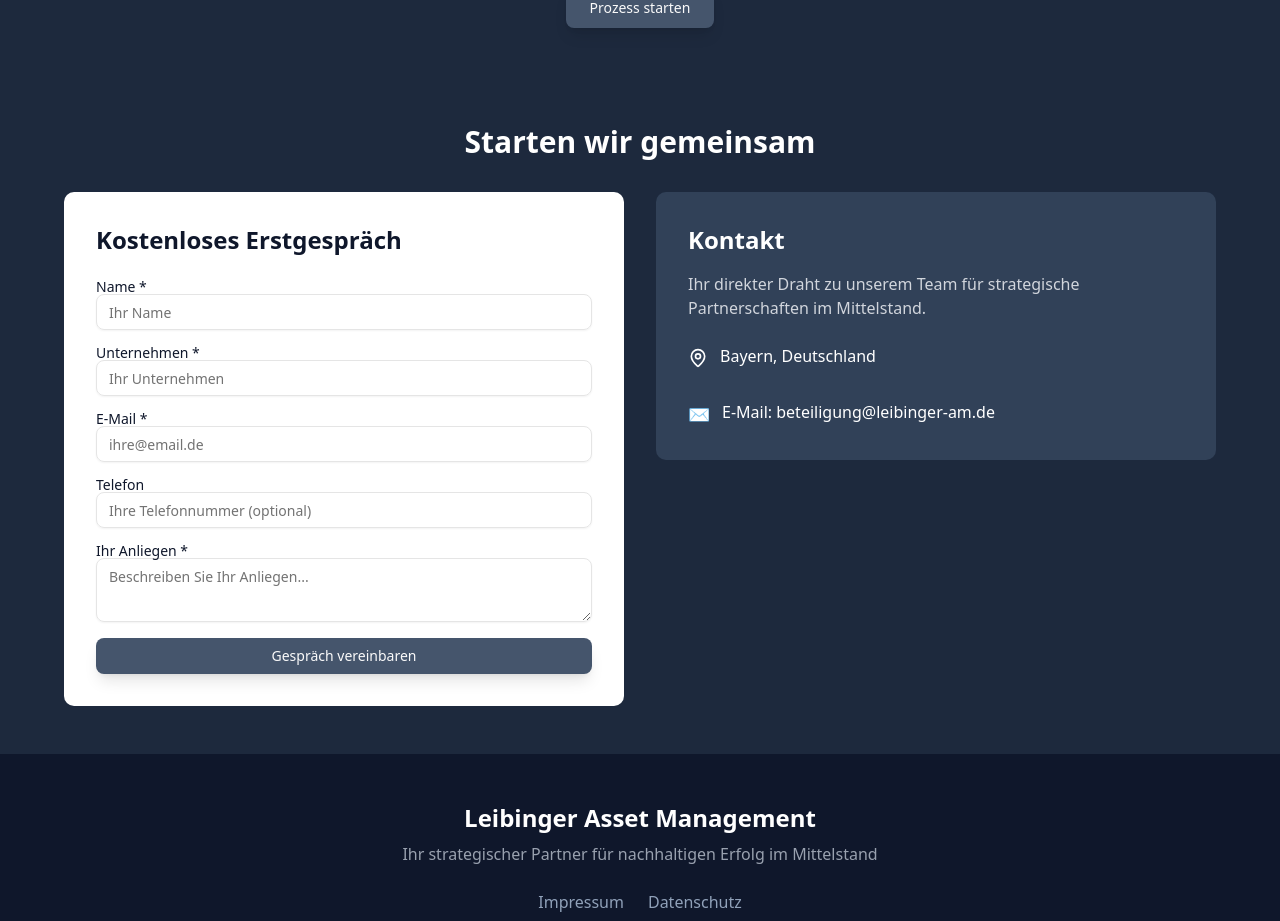
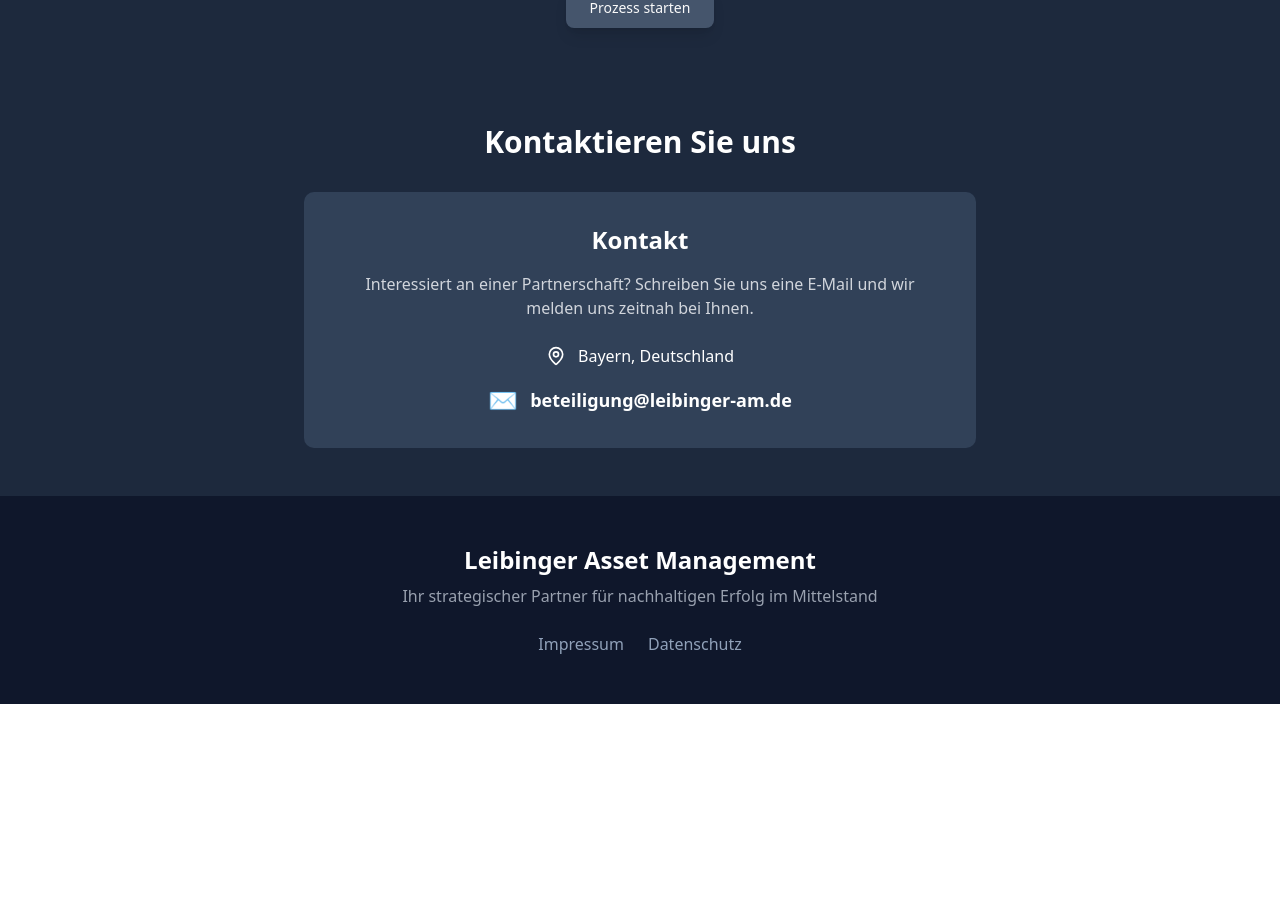
Before and after one commit to lazarosdoris-pista/leibinger-asset-website, a React (Vite) app: page / in a window 1280 px wide. Shown: the part 3320-4241 px from the top of the page. After the commit the page ends 4024 px from the top, so only its background shows below. Built offline with nearby package versions, Linux system fonts and the light colour scheme.

Commit message:
Finale Version: Kontaktformular entfernt, nur E-Mail-Kontakt

```diff
--- a/src/App.jsx
+++ b/src/App.jsx
@@ -476,95 +476,25 @@
       {/* Contact Section */}
       <section id="kontakt" className="py-12 bg-slate-800 text-white">
         <div className="container mx-auto px-4">
-          <h2 className="text-3xl font-bold text-center mb-8">Starten wir gemeinsam</h2>
-          <div className="grid md:grid-cols-2 gap-8 max-w-6xl mx-auto">
-            {/* Contact Form */}
-            <div className="bg-white text-slate-900 rounded-lg p-8">
-              <h3 className="text-2xl font-bold mb-6">Kostenloses Erstgespräch</h3>
-              <form action="https://formsubmit.co/fl@leibinger-am.de" method="POST" className="space-y-4">
-                <input type="hidden" name="_subject" value="Neue Kontaktanfrage von Leibinger Asset Management" />
-                <input type="hidden" name="_captcha" value="false" />
-                <input type="hidden" name="_template" value="table" />
-                <input type="hidden" name="_next" value="https://leibinger-widjs8.manus.space/?success=true" />
-                <div>
-                  <Label htmlFor="name">Name *</Label>
-                  <Input
-                    id="name"
-                    name="name"
-                    placeholder="Ihr Name"
-                    required
-                  />
-                </div>
-                <div>
-                  <Label htmlFor="company">Unternehmen *</Label>
-                  <Input
-                    id="company"
-                    name="company"
-                    placeholder="Ihr Unternehmen"
-                    required
-                  />
-                </div>
-                <div>
-                  <Label htmlFor="email">E-Mail *</Label>
-                  <Input
-                    id="email"
-                    name="email"
-                    type="email"
-                    placeholder="ihre@email.de"
-                    required
-                  />
-                </div>
-                <div>
-                  <Label htmlFor="phone">Telefon</Label>
-                  <Input
-                    id="phone"
-                    name="phone"
-                    type="tel"
-                    placeholder="Ihre Telefonnummer (optional)"
-                  />
-                </div>
-                <div>
-                  <Label htmlFor="message">Ihr Anliegen *</Label>
-                  <Textarea
-                    id="message"
-                    name="message"
-                    placeholder="Beschreiben Sie Ihr Anliegen..."
-                    required
-                    rows={4}
-                  />
-                </div>
-                <Button type="submit" className="w-full bg-slate-600 hover:bg-slate-700 shadow-lg hover:shadow-xl transition-all duration-200">
-                  Gespräch vereinbaren
-                </Button>
-              </form>
-            </div>
-
-            {/* Contact Info & Valuation */}
-            <div className="space-y-6">
-              {/* Contact Info */}
-              <div className="bg-slate-700 rounded-lg p-8">
+          <h2 className="text-3xl font-bold text-center mb-8">Kontaktieren Sie uns</h2>
+          <div className="max-w-2xl mx-auto">
+            <div className="bg-slate-700 rounded-lg p-8 text-center">
               <h3 className="text-2xl font-bold mb-4">Kontakt</h3>
               <p className="text-gray-300 mb-6">
-                  Ihr direkter Draht zu unserem Team für strategische Partnerschaften im Mittelstand.
+                Interessiert an einer Partnerschaft? Schreiben Sie uns eine E-Mail und wir melden uns zeitnah bei Ihnen.
               </p>
               <div className="space-y-4">
-                  <div className="flex items-start gap-3">
-                    <MapPin className="w-5 h-5 mt-1 shrink-0" />
+                <div className="flex items-center justify-center gap-3">
+                  <MapPin className="w-5 h-5 shrink-0" />
                   <span>Bayern, Deutschland</span>
                 </div>
-                  <div className="flex items-start gap-3">
-
-                  </div>
-                  <div className="flex items-start gap-3">
-                    <a href="mailto:beteiligung@leibinger-am.de" className="flex items-start gap-3 hover:text-slate-400 transition-colors">
-                      <span className="text-lg">✉️</span>
-                      <p>E-Mail: beteiligung@leibinger-am.de</p>
+                <div className="flex items-center justify-center gap-3">
+                  <a href="mailto:beteiligung@leibinger-am.de" className="flex items-center gap-3 hover:text-slate-400 transition-colors text-lg">
+                    <span className="text-2xl">✉️</span>
+                    <p className="font-semibold">beteiligung@leibinger-am.de</p>
                   </a>
                 </div>
               </div>
-              </div>
-
-
             </div>
           </div>
         </div>
```
Also changed, not shown: 3 other files (tests, documents, lock files or other folders). Lines whose indentation alone changed are shown as unchanged.
